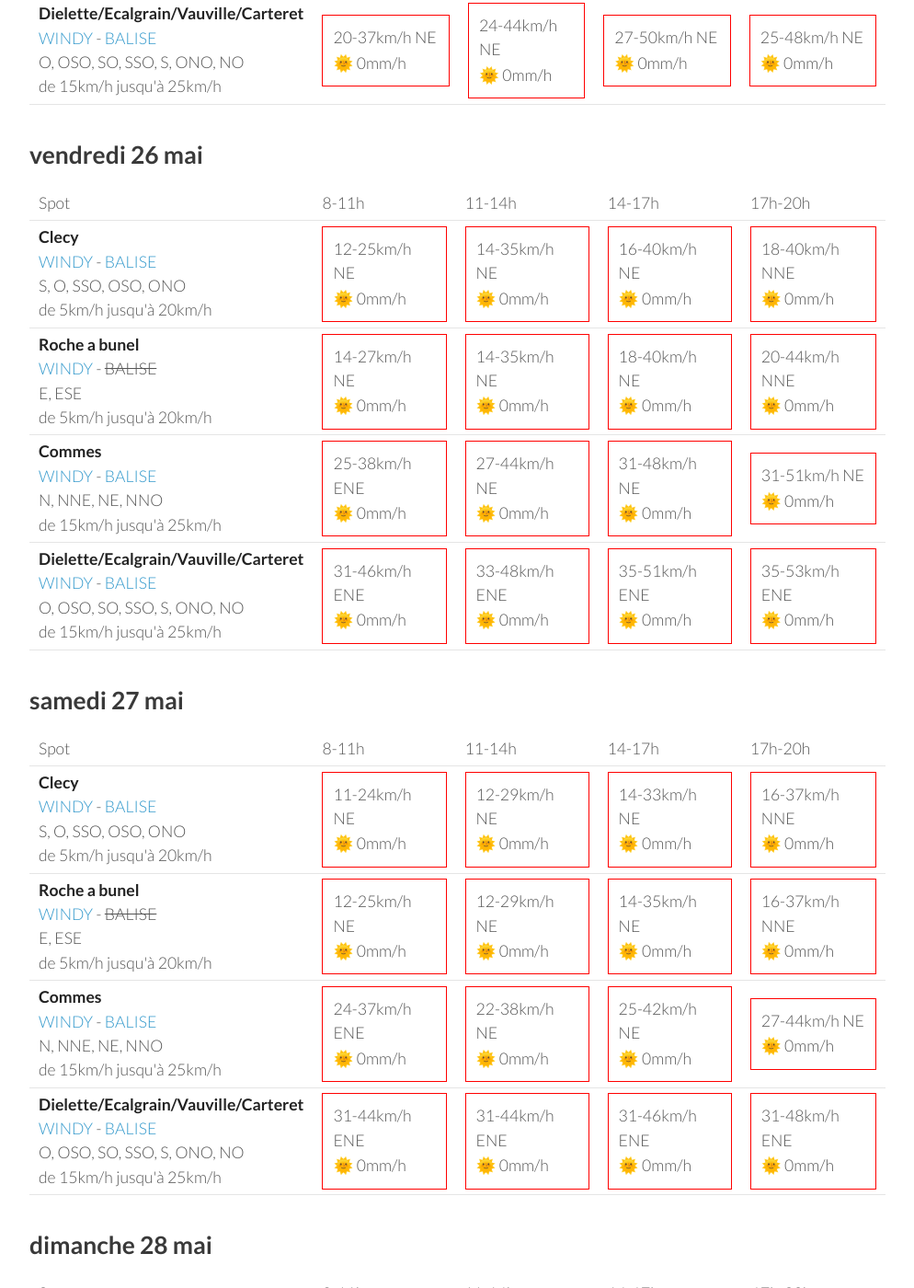
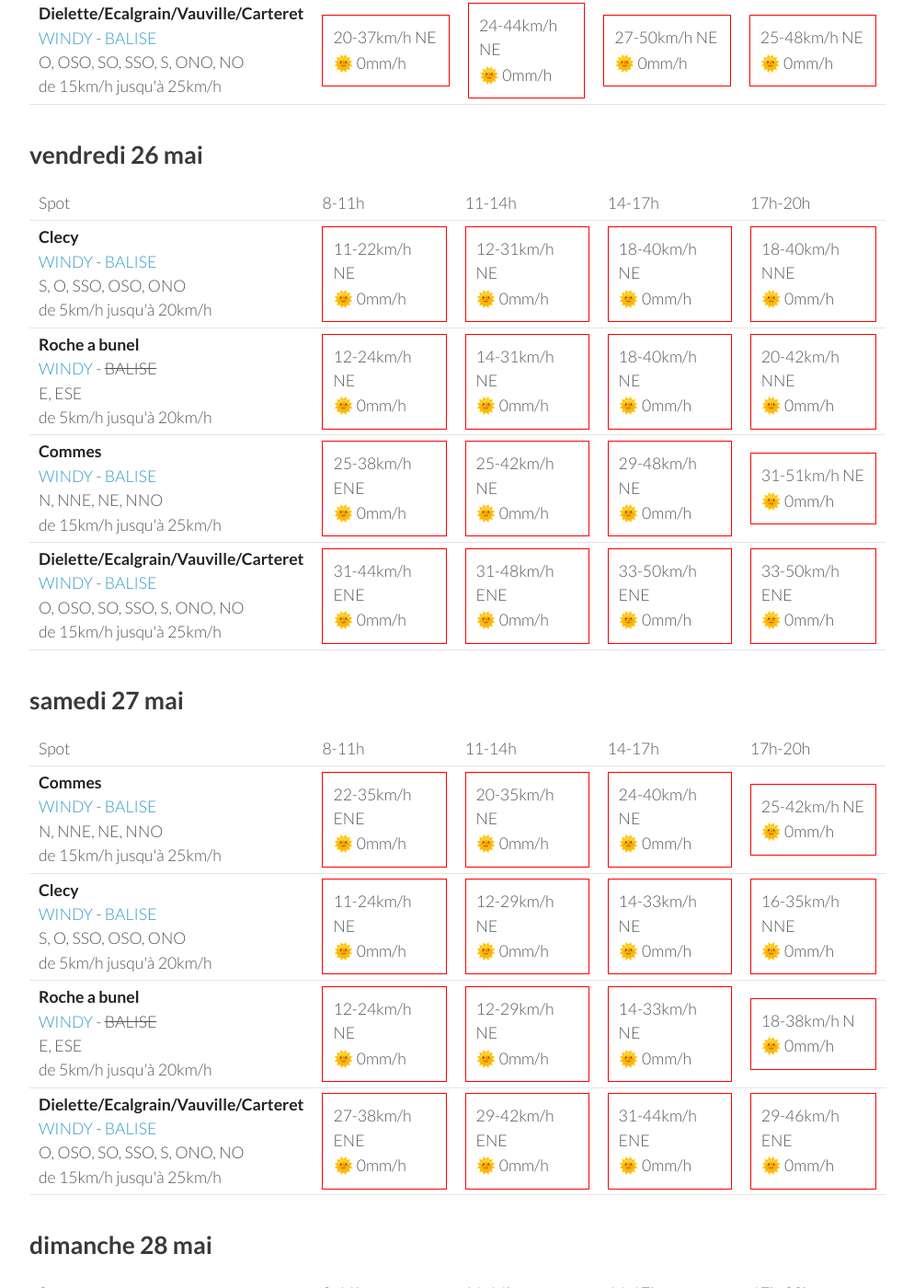
Before and after one commit to parapente-dans-le-nord/parapente-dans-le-nord.github.io, a Jekyll site: the page built from normandie.markdown, in a window 1280 px wide and 1400 px high, scrolled down 1312 px. Shown: the whole window at 92% size, without its empty margins (26-1020 px from the left). Built offline with Jekyll 4.4.1, drawn with Linux system fonts in a browser that asks for light colours; some of the changed text lies outside the part shown.

Commit message:
update index.markdown

```diff
--- a/normandie.markdown
+++ b/normandie.markdown
@@ -132,9 +132,9 @@ page mise à jour le mercredi 24 mai 13:46
 <tr>
         <td><strong>Clecy</strong><br><a href="https://windy.com/48.929/-0.470?48.516,-0.470,8">WINDY</a> - <span class=""><a href="http://www.balisemeteo.com/balise.php?idBalise=122">BALISE</a> </span><br> <span class="vent-favorable">S, O, SSO, OSO, ONO</span><br><span class="force-vent">de 5km/h jusqu'à 20km/h</span> </td>
 
-            <td><div class="not-flyable"><p>12-25km/h NE</p><p>🌞 0mm/h</p></div></td>
-            <td><div class="not-flyable"><p>14-35km/h NE</p><p>🌞 0mm/h</p></div></td>
-            <td><div class="not-flyable"><p>16-40km/h NE</p><p>🌞 0mm/h</p></div></td>
+            <td><div class="not-flyable"><p>11-22km/h NE</p><p>🌞 0mm/h</p></div></td>
+            <td><div class="not-flyable"><p>12-31km/h NE</p><p>🌞 0mm/h</p></div></td>
+            <td><div class="not-flyable"><p>18-40km/h NE</p><p>🌞 0mm/h</p></div></td>
             <td><div class="not-flyable"><p>18-40km/h NNE</p><p>🌞 0mm/h</p></div></td>
 
 
@@ -142,10 +142,10 @@ page mise à jour le mercredi 24 mai 13:46
 <tr>
         <td><strong>Roche a bunel</strong><br><a href="https://windy.com/48.993/-0.499?48.580,-0.499,8">WINDY</a> - <span class="no-balise"> BALISE </span><br> <span class="vent-favorable">E, ESE</span><br><span class="force-vent">de 5km/h jusqu'à 20km/h</span> </td>
 
-            <td><div class="not-flyable"><p>14-27km/h NE</p><p>🌞 0mm/h</p></div></td>
-            <td><div class="not-flyable"><p>14-35km/h NE</p><p>🌞 0mm/h</p></div></td>
+            <td><div class="not-flyable"><p>12-24km/h NE</p><p>🌞 0mm/h</p></div></td>
+            <td><div class="not-flyable"><p>14-31km/h NE</p><p>🌞 0mm/h</p></div></td>
             <td><div class="not-flyable"><p>18-40km/h NE</p><p>🌞 0mm/h</p></div></td>
-            <td><div class="not-flyable"><p>20-44km/h NNE</p><p>🌞 0mm/h</p></div></td>
+            <td><div class="not-flyable"><p>20-42km/h NNE</p><p>🌞 0mm/h</p></div></td>
 
 
     </tr>
@@ -153,8 +153,8 @@ page mise à jour le mercredi 24 mai 13:46
         <td><strong>Commes</strong><br><a href="https://windy.com/49.346/-0.726?48.936,-0.726,8">WINDY</a> - <span class=""><a href="http://www.balisemeteo.com/balise.php?idBalise=158">BALISE</a> </span><br> <span class="vent-favorable">N, NNE, NE, NNO</span><br><span class="force-vent">de 15km/h jusqu'à 25km/h</span> </td>
 
             <td><div class="not-flyable"><p>25-38km/h ENE</p><p>🌞 0mm/h</p></div></td>
-            <td><div class="not-flyable"><p>27-44km/h NE</p><p>🌞 0mm/h</p></div></td>
-            <td><div class="not-flyable"><p>31-48km/h NE</p><p>🌞 0mm/h</p></div></td>
+            <td><div class="not-flyable"><p>25-42km/h NE</p><p>🌞 0mm/h</p></div></td>
+            <td><div class="not-flyable"><p>29-48km/h NE</p><p>🌞 0mm/h</p></div></td>
             <td><div class="not-flyable"><p>31-51km/h NE</p><p>🌞 0mm/h</p></div></td>
 
 
@@ -162,10 +162,10 @@ page mise à jour le mercredi 24 mai 13:46
 <tr>
         <td><strong>Dielette/Ecalgrain/Vauville/Carteret</strong><br><a href="https://windy.com/49.650/-1.856?49.243,-1.856,8">WINDY</a> - <span class=""><a href="http://www.balisemeteo.com/balise.php?idBalise=81">BALISE</a> </span><br> <span class="vent-favorable">O, OSO, SO, SSO, S, ONO, NO</span><br><span class="force-vent">de 15km/h jusqu'à 25km/h</span> </td>
 
-            <td><div class="not-flyable"><p>31-46km/h ENE</p><p>🌞 0mm/h</p></div></td>
-            <td><div class="not-flyable"><p>33-48km/h ENE</p><p>🌞 0mm/h</p></div></td>
-            <td><div class="not-flyable"><p>35-51km/h ENE</p><p>🌞 0mm/h</p></div></td>
-            <td><div class="not-flyable"><p>35-53km/h ENE</p><p>🌞 0mm/h</p></div></td>
+            <td><div class="not-flyable"><p>31-44km/h ENE</p><p>🌞 0mm/h</p></div></td>
+            <td><div class="not-flyable"><p>31-48km/h ENE</p><p>🌞 0mm/h</p></div></td>
+            <td><div class="not-flyable"><p>33-50km/h ENE</p><p>🌞 0mm/h</p></div></td>
+            <td><div class="not-flyable"><p>33-50km/h ENE</p><p>🌞 0mm/h</p></div></td>
 
 
     </tr>
@@ -186,42 +186,42 @@ page mise à jour le mercredi 24 mai 13:46
       <td>17h-20h</td>
     </tr>
 <tr>
+        <td><strong>Commes</strong><br><a href="https://windy.com/49.346/-0.726?48.936,-0.726,8">WINDY</a> - <span class=""><a href="http://www.balisemeteo.com/balise.php?idBalise=158">BALISE</a> </span><br> <span class="vent-favorable">N, NNE, NE, NNO</span><br><span class="force-vent">de 15km/h jusqu'à 25km/h</span> </td>
+
+            <td><div class="not-flyable"><p>22-35km/h ENE</p><p>🌞 0mm/h</p></div></td>
+            <td><div class="not-flyable"><p>20-35km/h NE</p><p>🌞 0mm/h</p></div></td>
+            <td><div class="not-flyable"><p>24-40km/h NE</p><p>🌞 0mm/h</p></div></td>
+            <td><div class="not-flyable"><p>25-42km/h NE</p><p>🌞 0mm/h</p></div></td>
+
+
+    </tr>
+<tr>
         <td><strong>Clecy</strong><br><a href="https://windy.com/48.929/-0.470?48.516,-0.470,8">WINDY</a> - <span class=""><a href="http://www.balisemeteo.com/balise.php?idBalise=122">BALISE</a> </span><br> <span class="vent-favorable">S, O, SSO, OSO, ONO</span><br><span class="force-vent">de 5km/h jusqu'à 20km/h</span> </td>
 
             <td><div class="not-flyable"><p>11-24km/h NE</p><p>🌞 0mm/h</p></div></td>
             <td><div class="not-flyable"><p>12-29km/h NE</p><p>🌞 0mm/h</p></div></td>
             <td><div class="not-flyable"><p>14-33km/h NE</p><p>🌞 0mm/h</p></div></td>
-            <td><div class="not-flyable"><p>16-37km/h NNE</p><p>🌞 0mm/h</p></div></td>
+            <td><div class="not-flyable"><p>16-35km/h NNE</p><p>🌞 0mm/h</p></div></td>
 
 
     </tr>
 <tr>
         <td><strong>Roche a bunel</strong><br><a href="https://windy.com/48.993/-0.499?48.580,-0.499,8">WINDY</a> - <span class="no-balise"> BALISE </span><br> <span class="vent-favorable">E, ESE</span><br><span class="force-vent">de 5km/h jusqu'à 20km/h</span> </td>
 
-            <td><div class="not-flyable"><p>12-25km/h NE</p><p>🌞 0mm/h</p></div></td>
+            <td><div class="not-flyable"><p>12-24km/h NE</p><p>🌞 0mm/h</p></div></td>
             <td><div class="not-flyable"><p>12-29km/h NE</p><p>🌞 0mm/h</p></div></td>
-            <td><div class="not-flyable"><p>14-35km/h NE</p><p>🌞 0mm/h</p></div></td>
-            <td><div class="not-flyable"><p>16-37km/h NNE</p><p>🌞 0mm/h</p></div></td>
-
-
-    </tr>
-<tr>
-        <td><strong>Commes</strong><br><a href="https://windy.com/49.346/-0.726?48.936,-0.726,8">WINDY</a> - <span class=""><a href="http://www.balisemeteo.com/balise.php?idBalise=158">BALISE</a> </span><br> <span class="vent-favorable">N, NNE, NE, NNO</span><br><span class="force-vent">de 15km/h jusqu'à 25km/h</span> </td>
-
-            <td><div class="not-flyable"><p>24-37km/h ENE</p><p>🌞 0mm/h</p></div></td>
-            <td><div class="not-flyable"><p>22-38km/h NE</p><p>🌞 0mm/h</p></div></td>
-            <td><div class="not-flyable"><p>25-42km/h NE</p><p>🌞 0mm/h</p></div></td>
-            <td><div class="not-flyable"><p>27-44km/h NE</p><p>🌞 0mm/h</p></div></td>
+            <td><div class="not-flyable"><p>14-33km/h NE</p><p>🌞 0mm/h</p></div></td>
+            <td><div class="not-flyable"><p>18-38km/h N</p><p>🌞 0mm/h</p></div></td>
 
 
     </tr>
 <tr>
         <td><strong>Dielette/Ecalgrain/Vauville/Carteret</strong><br><a href="https://windy.com/49.650/-1.856?49.243,-1.856,8">WINDY</a> - <span class=""><a href="http://www.balisemeteo.com/balise.php?idBalise=81">BALISE</a> </span><br> <span class="vent-favorable">O, OSO, SO, SSO, S, ONO, NO</span><br><span class="force-vent">de 15km/h jusqu'à 25km/h</span> </td>
 
+            <td><div class="not-flyable"><p>27-38km/h ENE</p><p>🌞 0mm/h</p></div></td>
+            <td><div class="not-flyable"><p>29-42km/h ENE</p><p>🌞 0mm/h</p></div></td>
             <td><div class="not-flyable"><p>31-44km/h ENE</p><p>🌞 0mm/h</p></div></td>
-            <td><div class="not-flyable"><p>31-44km/h ENE</p><p>🌞 0mm/h</p></div></td>
-            <td><div class="not-flyable"><p>31-46km/h ENE</p><p>🌞 0mm/h</p></div></td>
-            <td><div class="not-flyable"><p>31-48km/h ENE</p><p>🌞 0mm/h</p></div></td>
+            <td><div class="not-flyable"><p>29-46km/h ENE</p><p>🌞 0mm/h</p></div></td>
 
 
     </tr>
```
Also changed, not shown: other parts of normandie.markdown (+1 -1 lines).
